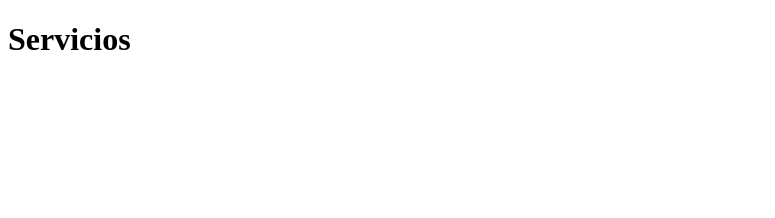
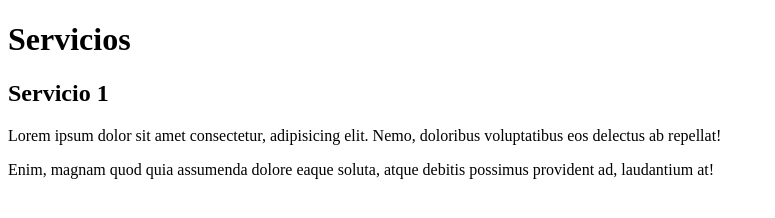
Before and after one commit to jdrjuan/bootcamp, a plain HTML site: page servicios.html in a window 1280 px wide. Shown: the whole page, without its empty margins (0-775 px from the left). Drawn offline with Linux system fonts and the light colour scheme.

Commit message:
Agrega servicio 1

```diff
--- a/servicios.html
+++ b/servicios.html
@@ -8,6 +8,9 @@
 </head>
 <body>
     <h1>Servicios</h1>
+    <h2>Servicio 1</h2>
+    <p>Lorem ipsum dolor sit amet consectetur, adipisicing elit. Nemo, doloribus voluptatibus eos delectus ab repellat!</p>
+    <p>Enim, magnam quod quia assumenda dolore eaque soluta, atque debitis possimus provident ad, laudantium at!</p>
 
 </body>
 </html>
```
